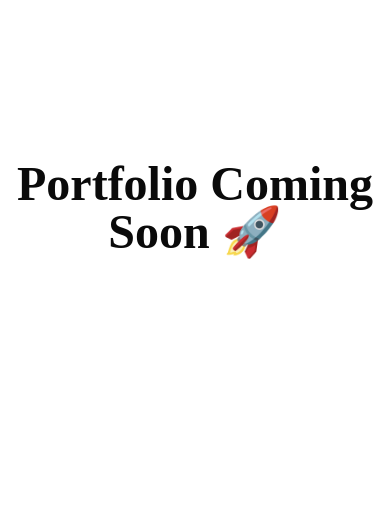
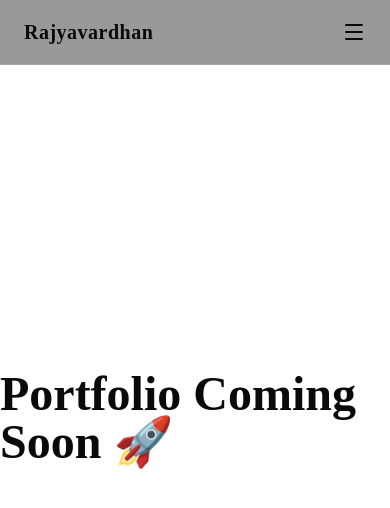
Before and after one commit to reocodes-51/rajyavardhan-portfolio, a Next.js app: page / in a window 390 px wide. Shown: the top 508 px of the page. Built offline with nearby package versions, Linux system fonts and the light colour scheme.

Commit message:
Add responsive navbar with social links

```diff
--- a/app/page.tsx
+++ b/app/page.tsx
@@ -1,9 +1,17 @@
+import Navbar from "@/components/layout/Navbar";
+
 export default function Home() {
   return (
-    <main className="min-h-screen">
-      <h1 className="text-center text-5xl font-bold mt-40">
-        Portfolio Coming Soon 🚀
-      </h1>
-    </main>
+    <>
+      <Navbar />
+
+      <main className="pt-20 min-h-screen">
+        <section className="flex h-[80vh] items-center justify-center">
+          <h1 className="text-5xl font-bold">
+            Portfolio Coming Soon 🚀
+          </h1>
+        </section>
+      </main>
+    </>
   );
 }
--- a/components/layout/Navbar.tsx
+++ b/components/layout/Navbar.tsx
@@ -0,0 +1,66 @@
+"use client";
+
+import Link from "next/link";
+import { Menu } from "lucide-react";
+import { FaGithub, FaLinkedin } from "react-icons/fa";
+import { Button } from "@/components/ui/button";
+
+const navLinks = [
+  { name: "About", href: "#about" },
+  { name: "Skills", href: "#skills" },
+  { name: "Projects", href: "#projects" },
+  { name: "Experience", href: "#experience" },
+  { name: "Contact", href: "#contact" },
+];
+
+export default function Navbar() {
+  return (
+    <header className="fixed top-0 left-0 w-full z-50 border-b border-white/10 bg-black/40 backdrop-blur-md">
+      <div className="mx-auto flex h-16 max-w-7xl items-center justify-between px-6">
+        {/* Logo */}
+        <Link href="/" className="text-xl font-bold tracking-wide">
+          Rajyavardhan
+        </Link>
+
+        {/* Desktop Navigation */}
+        <nav className="hidden md:flex items-center gap-8">
+          {navLinks.map((link) => (
+            <a
+              key={link.name}
+              href={link.href}
+              className="text-sm transition hover:text-blue-400"
+            >
+              {link.name}
+            </a>
+          ))}
+        </nav>
+
+        {/* Right Side */}
+        <div className="hidden md:flex items-center gap-3">
+          <Link
+            href="https://github.com/reocodes-51"
+            target="_blank"
+          >
+            <FaGithub className="h-5 w-5 hover:text-blue-400 transition" />
+          </Link>
+
+          <Link
+            href="https://www.linkedin.com/in/rajyavardhan-singh-rathore"
+            target="_blank"
+          >
+            <FaLinkedin className="h-5 w-5 hover:text-blue-400 transition" />
+            </Link>
+
+          <Button>
+            Resume
+          </Button>
+        </div>
+
+        {/* Mobile Menu Icon */}
+        <button className="md:hidden">
+          <Menu className="h-6 w-6" />
+        </button>
+      </div>
+    </header>
+  );
+}
```
